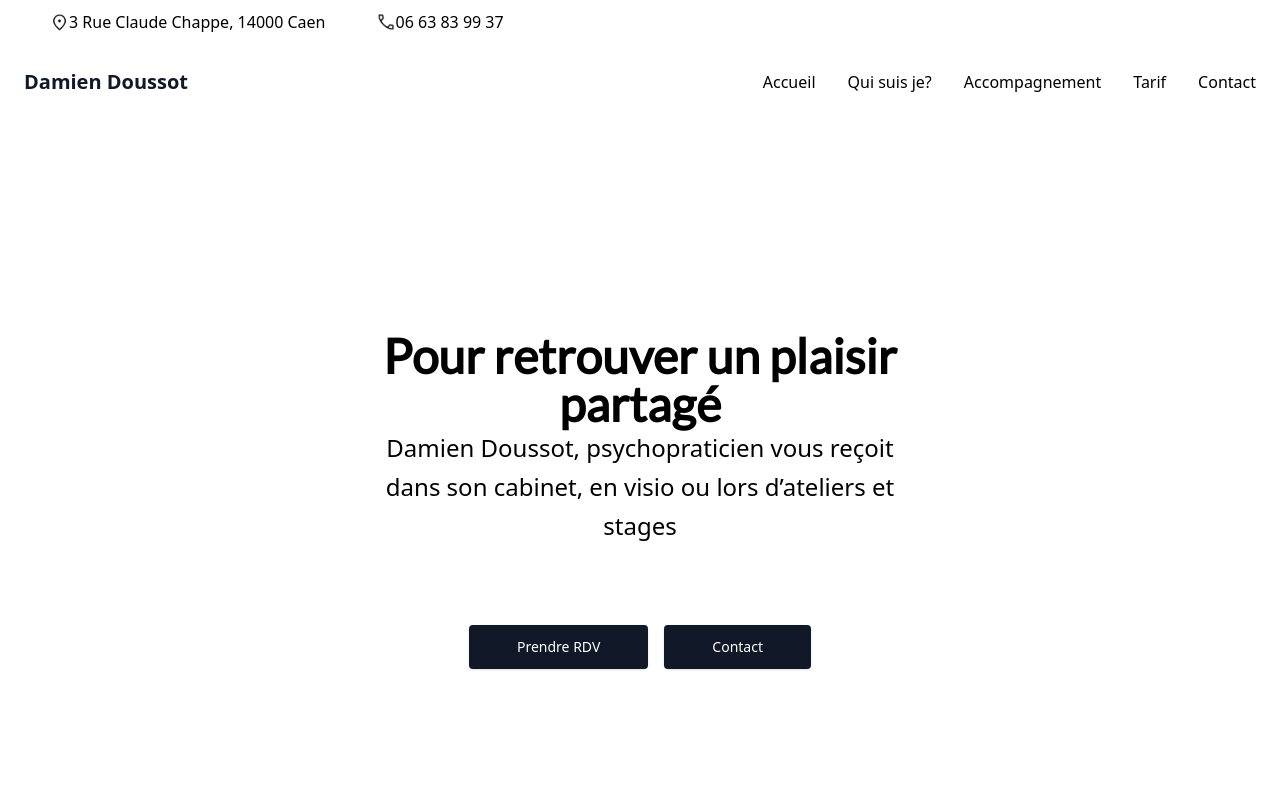
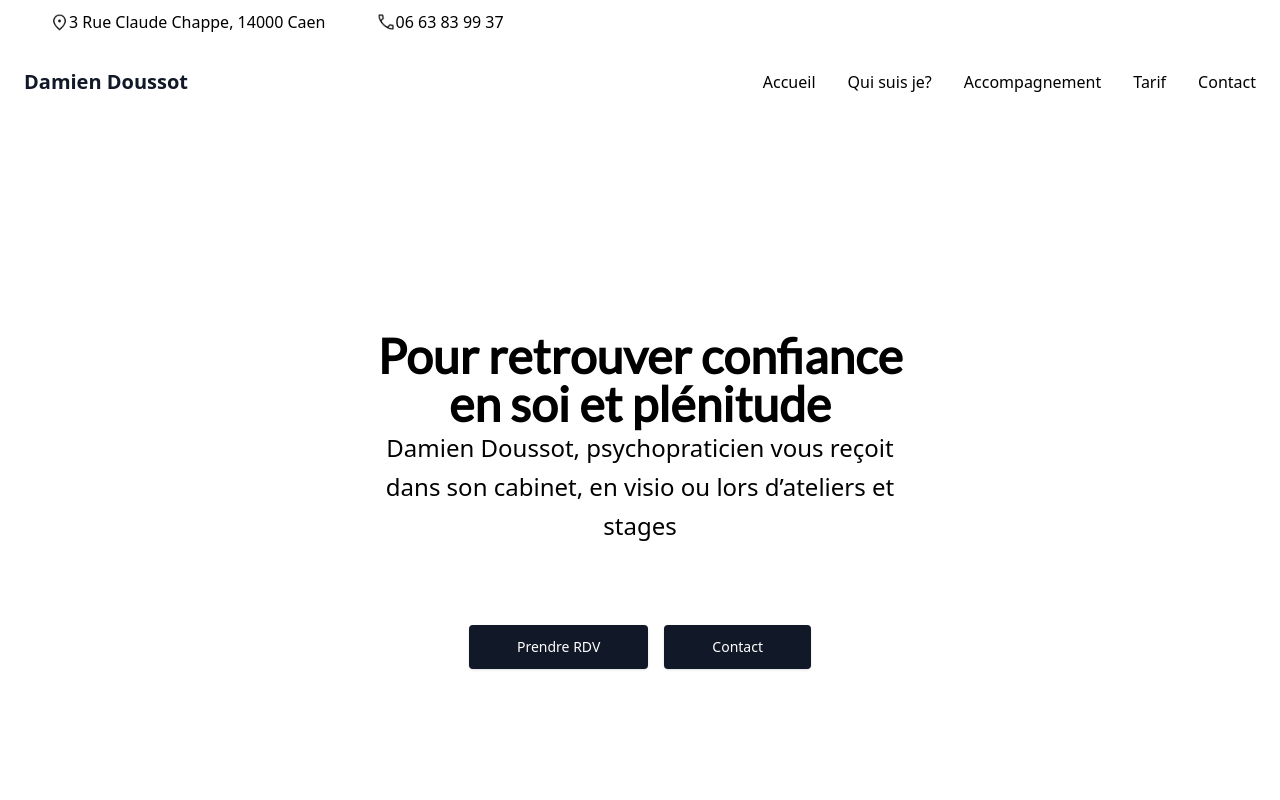
Before and after one commit to Awazez/damiensiteweb, a Nuxt app: page / in a window 1280 px wide. Shown: the top 800 px of the page. Built offline with nearby package versions, Linux system fonts and the light colour scheme.

Commit message:
add phrase témoin

```diff
--- a/components/HeroHeader.vue
+++ b/components/HeroHeader.vue
@@ -3,7 +3,7 @@
   <div class="mx-auto max-w-screen-xl px-4 py-8 lg:flex lg:h-screen lg:items-center">
     <div class="mx-auto max-w-xl text-center">
       <h1 class="text-3xl font-extrabold sm:text-5xl">
-        Pour retrouver un plaisir partagé
+        Pour retrouver confiance en soi et plénitude
       </h1>
 
       <p class="mt-4 sm:text-xl sm:leading-relaxed">
```
